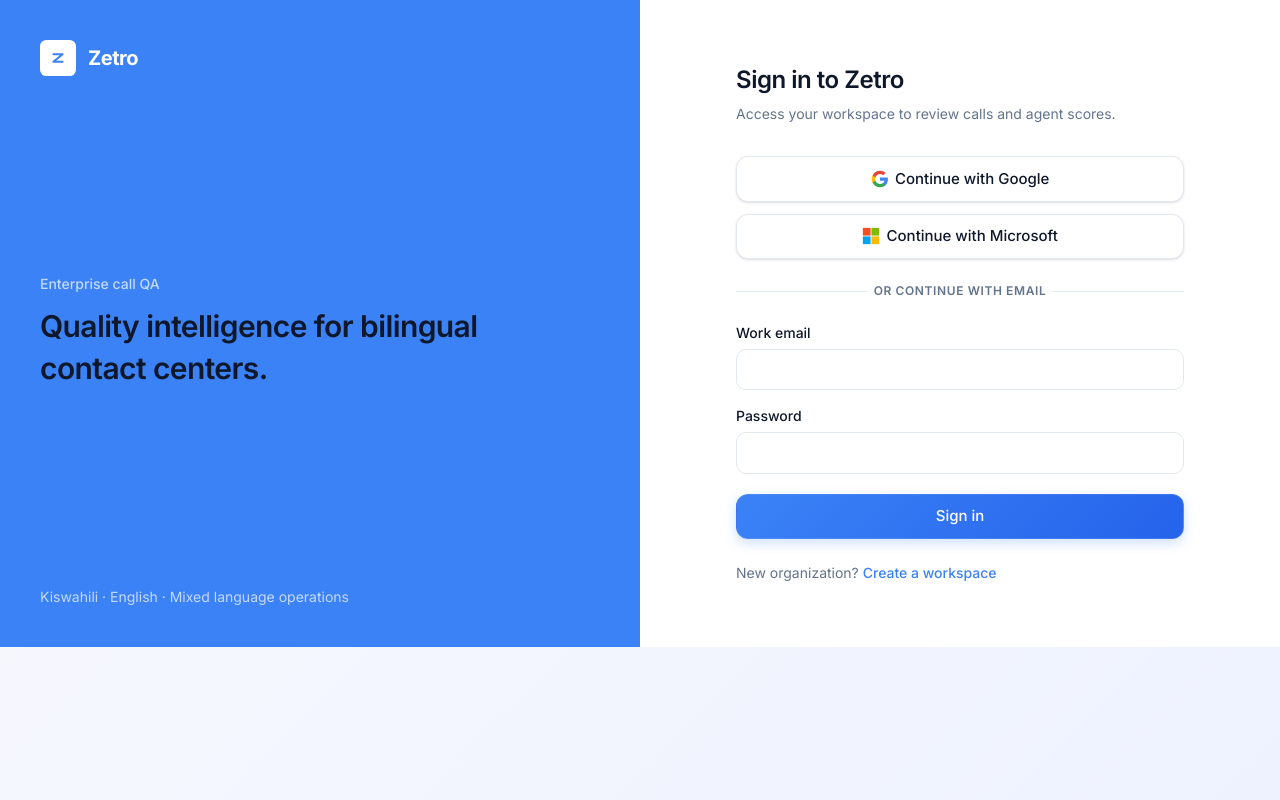
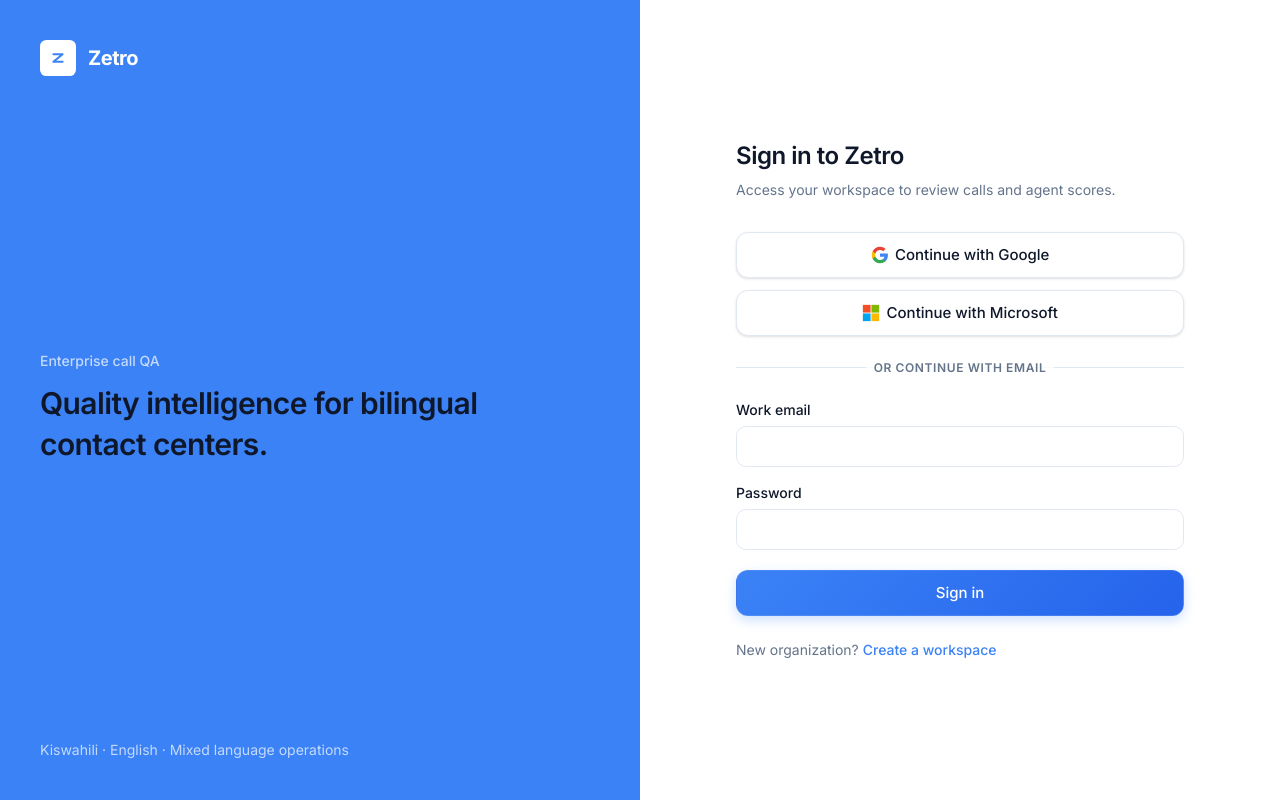
Before and after one commit to clevermargininc-hue/zetro3, a Next.js app: page /login in a window 1280 px wide. Built offline with nearby package versions, Linux system fonts and the light colour scheme.

Commit message:
Optimize auth navigation and fix layout height on large screens

```diff
--- a/src/app/login/page.tsx
+++ b/src/app/login/page.tsx
@@ -4,7 +4,7 @@
 
 export default function LoginPage() {
   return (
-    <div className="grid min-h-full bg-white lg:grid-cols-2">
+    <div className="grid min-h-screen bg-white lg:grid-cols-2">
       <div className="hidden flex-col justify-between bg-blue p-10 text-white lg:flex">
         <Logo invert />
         <div>
--- a/src/app/signup/page.tsx
+++ b/src/app/signup/page.tsx
@@ -4,7 +4,7 @@
 
 export default function SignupPage() {
   return (
-    <div className="grid min-h-full bg-white lg:grid-cols-2">
+    <div className="grid min-h-screen bg-white lg:grid-cols-2">
       <div className="hidden flex-col justify-between bg-blue p-10 text-white lg:flex">
         <Logo invert />
         <div>
--- a/src/components/auth-form.tsx
+++ b/src/components/auth-form.tsx
@@ -1,13 +1,11 @@
 "use client";
 
 import { useState } from "react";
-import { useRouter } from "next/navigation";
 import { createClient } from "@/lib/supabase/client";
 
 type Mode = "login" | "signup";
 
 export function AuthForm({ mode }: { mode: Mode }) {
-  const router = useRouter();
   const [email, setEmail] = useState("");
   const [password, setPassword] = useState("");
   const [fullName, setFullName] = useState("");
@@ -40,8 +38,11 @@
           password,
         });
         if (signError) throw signError;
-        router.push("/dashboard");
-        router.refresh();
+
+        // Force a hard navigation. This completely clears Next.js router cache
+        // and transitions from the unauthenticated layout to the dashboard layout
+        // much faster than a client-side transition.
+        window.location.href = "/dashboard";
       }
     } catch (err) {
       setError(err instanceof Error ? err.message : "Something went wrong");
```
